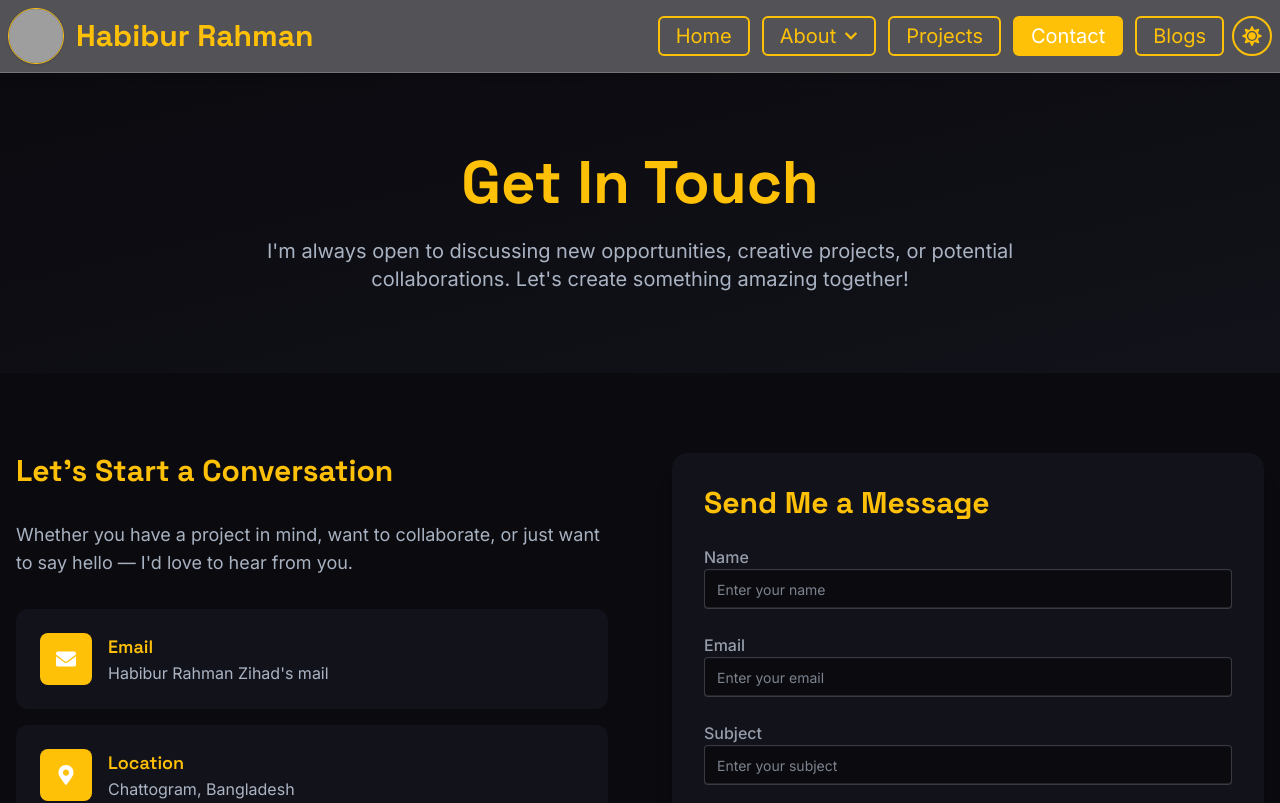
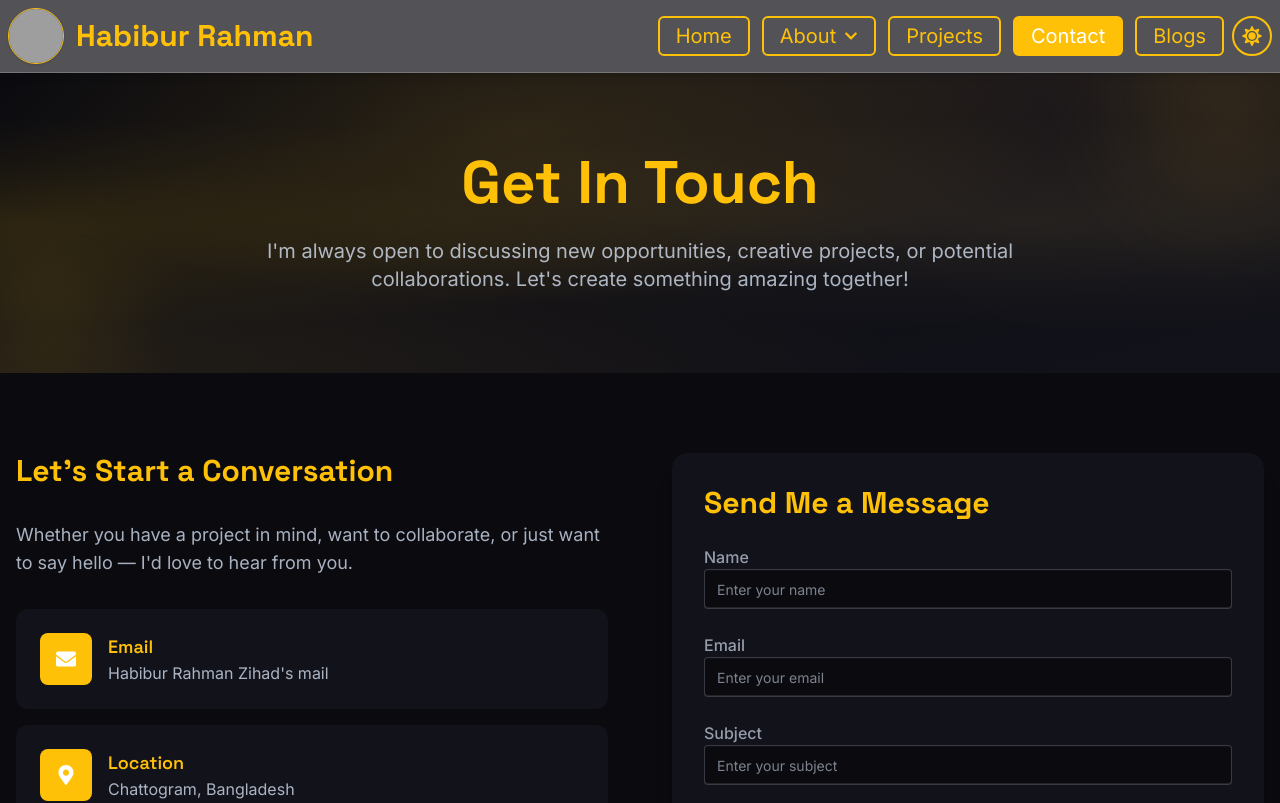
Before and after one commit to HabiburRahmanZihad/Habibur-Rahman-Zihad-Web, a React (Vite) app: page /contact in a window 1280 px wide. Shown: the top 803 px of the page. Built offline with nearby package versions, Linux system fonts and the light colour scheme; grey boxes are pictures that could not be loaded.

Commit message:
change design of contact section

```diff
--- a/src/Pages/Contact/Contact.jsx
+++ b/src/Pages/Contact/Contact.jsx
@@ -136,8 +136,11 @@ const Contact = () => {
             className="min-h-screen bg-base-100"
         >
             {/* Hero Section */}
-            <section className="py-20 bg-gradient-to-br from-base-100 to-base-200">
-                <div className="max-w-7xl mx-auto px-4 text-center">
+            <section className="py-20 bg-gradient-to-br from-base-100 to-base-200 relative overflow-hidden">
+                <div className="absolute inset-0 gradient-mesh"></div>
+                <div className="orb orb-1"></div>
+                <div className="orb orb-2"></div>
+                <div className="max-w-7xl mx-auto px-4 text-center relative z-10">
                     <motion.div
                         variants={fadeInUp}
                         initial="hidden"
```
